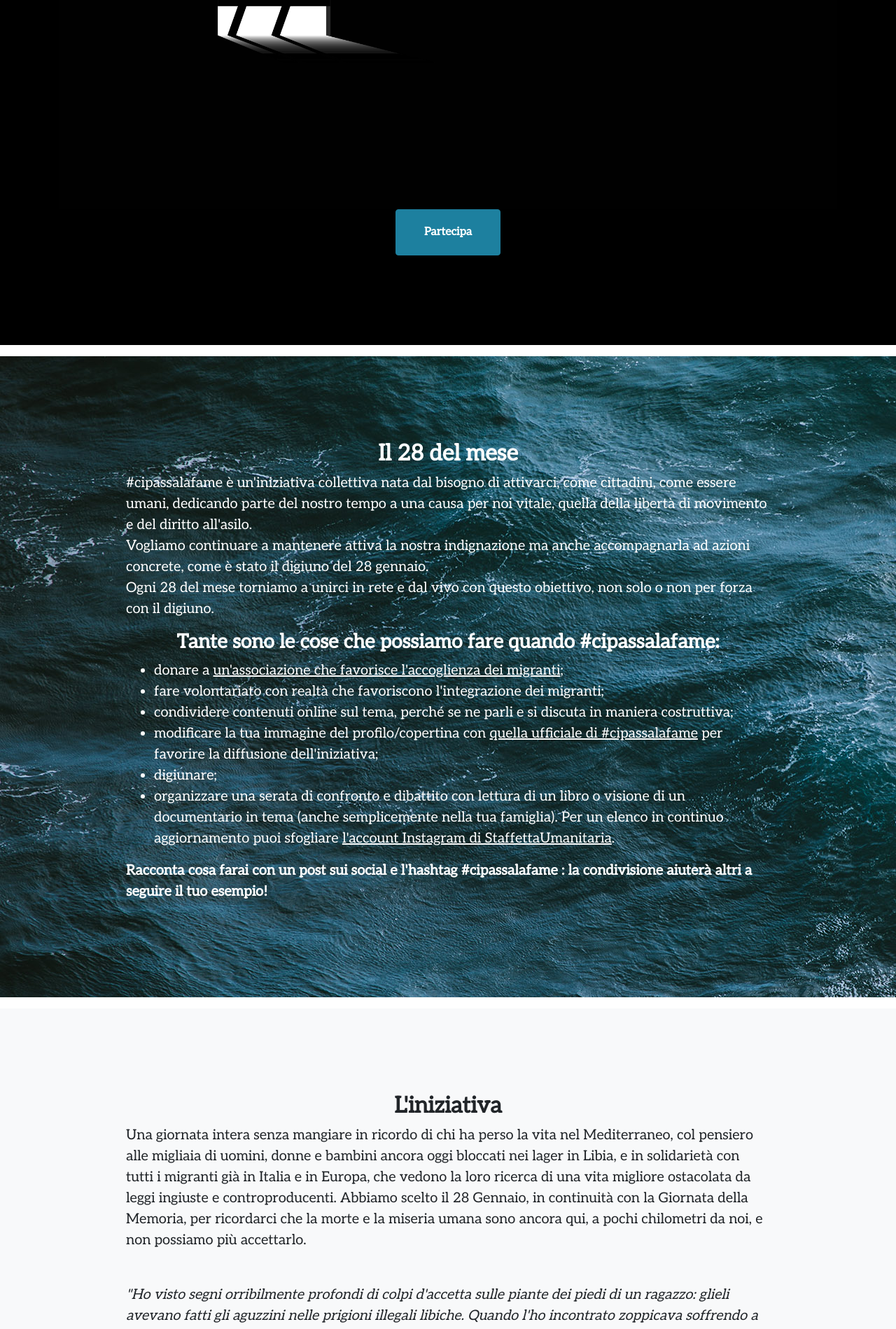
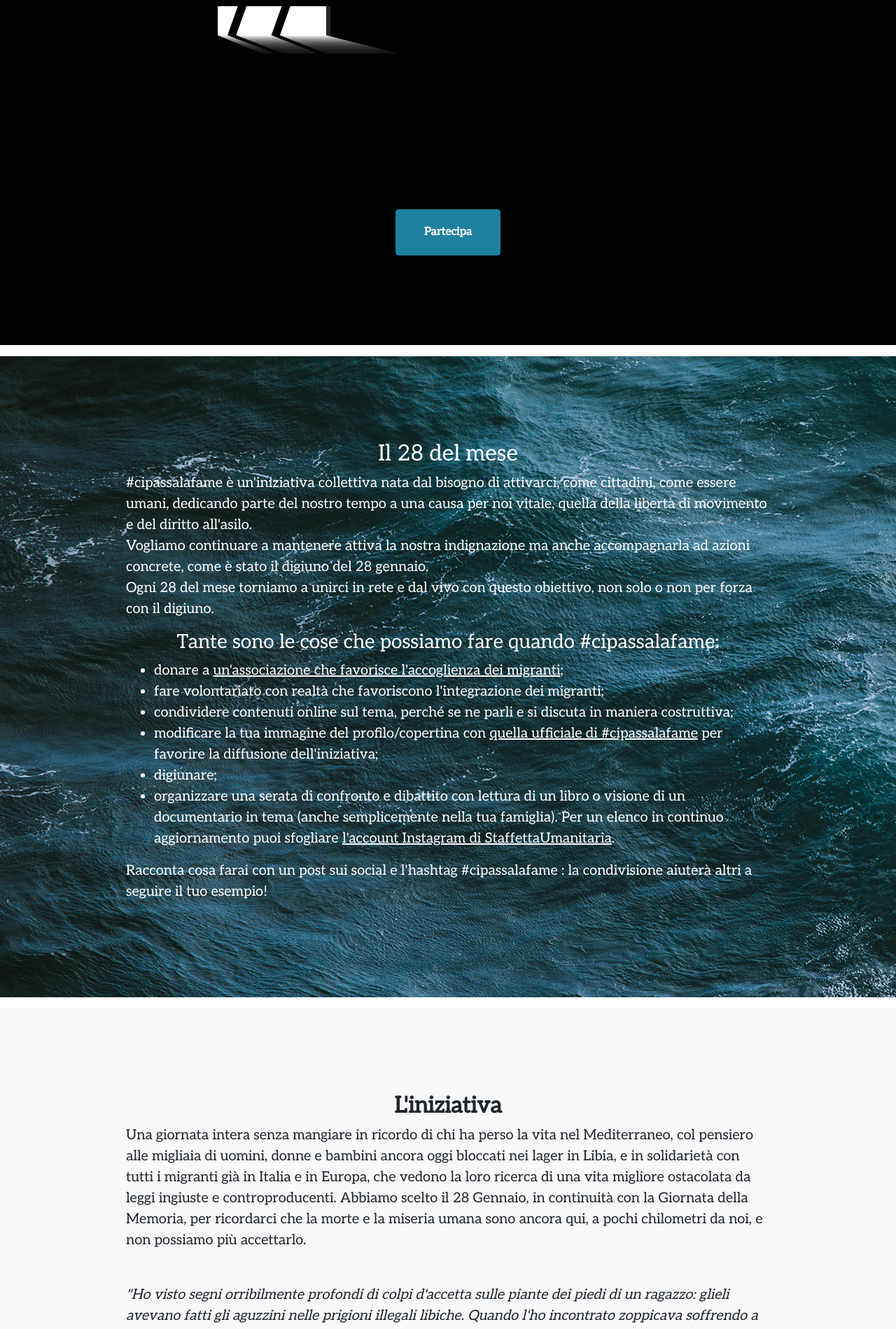
Before and after one commit to ondata/cipassalafame, a Jekyll site: the page built from index.md, in a window 1280 px wide. Shown: the part 535-2434 px from the top of the page at 70% size. Built offline with Jekyll 4.4.1, drawn with Linux system fonts in a browser that asks for light colours.

Commit message:
Update stylish-portfolio.css

```diff
--- a/css/stylish-portfolio.css
+++ b/css/stylish-portfolio.css
@@ -390,28 +390,33 @@ a:hover, a:focus, a:active {
   text-align: left !important;
   color: white !important;
   font-size: 1.25rem !important;
+  font-weight: 300 !important;
 }
 
 #inCorso p {
   text-align: left !important;
   color: white !important;
   font-size: 1.25rem !important;
+  font-weight: 300 !important;
 }
 
 #inCorso h2 {
 
   color: white !important;
+  font-weight: 300 !important;
 }
 
 #inCorso h3 {
 
   color: white !important;
+  font-weight: 300 !important;
 }
 
 #inCorso a {
   font-size: 1.25rem !important;
   color: white !important;
   text-decoration: underline !important;
+  font-weight: 300 !important;
 }
 
 #inCorso {
@@ -419,4 +424,5 @@ a:hover, a:focus, a:active {
   background-image: url("../img/ivana-cajina-638159-unsplash.jpg") !important;
   background-repeat: no-repeat !important;
   background-attachment: fixed !important;
+
 }
```
